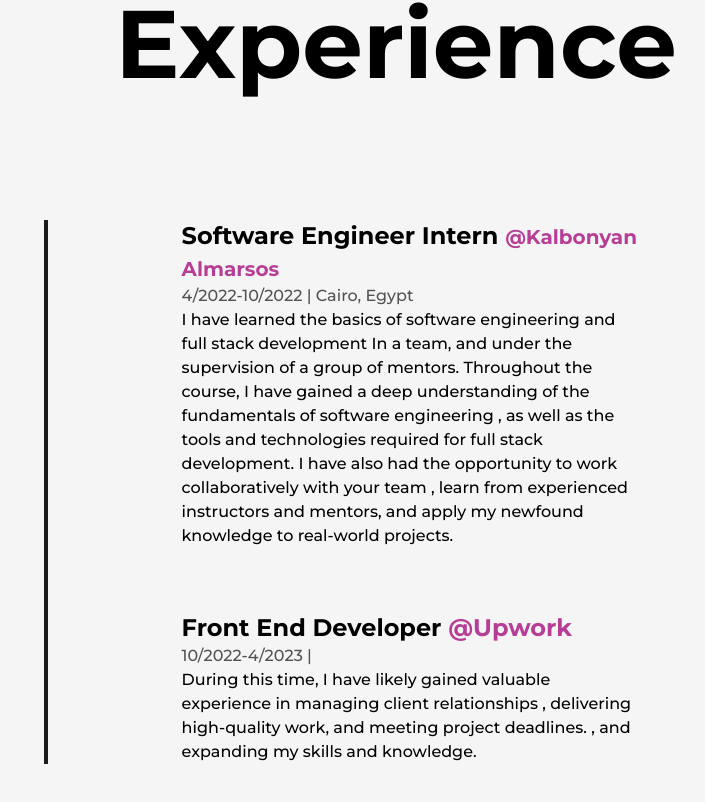
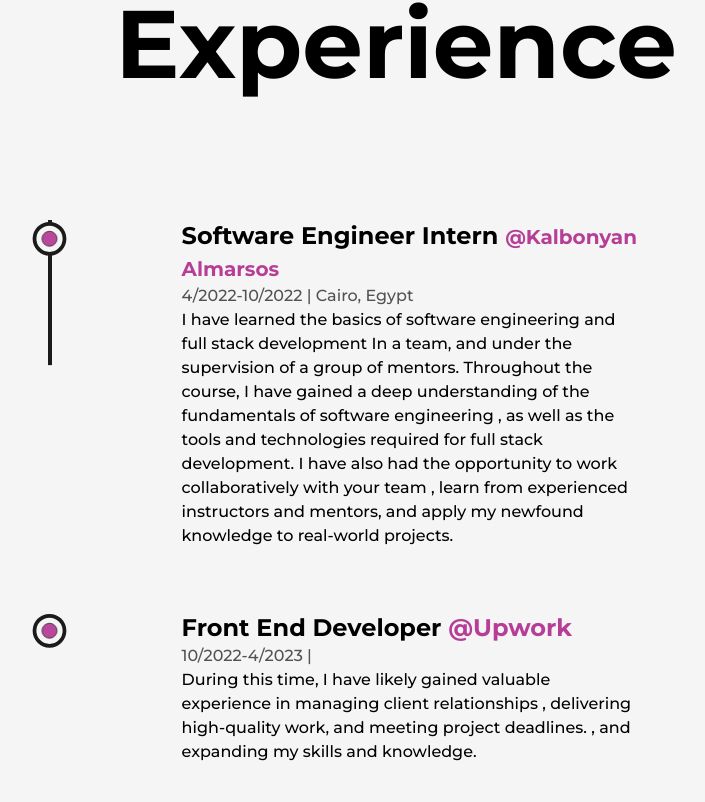
Before and after one commit to AbdelwahabTop/Next.js-Developer-Portfolio, a Next.js app: page /about in a window 1280 px wide. Shown: the part 2328-3130 px from the top of the page, without its empty margins (244-949 px from the left). Built offline with nearby package versions, Linux system fonts and the light colour scheme.

Commit message:
Experence animation

```diff
--- a/src/components/Experience.js
+++ b/src/components/Experience.js
@@ -1,4 +1,6 @@
-import React from "react";
+import React, { useRef } from "react";
+import { motion, useScroll } from "framer-motion";
+import LiIcon from "./LiIcon";
 
 const Details = ({
   position,
@@ -9,9 +11,18 @@ const Details = ({
   work,
   size = "",
 }) => {
+  const ref = useRef(null);
   return (
-    <li className="my-8 first:mt-0 last:mb-0 w-[60%] mx-auto flex flex-col items-center justify-between">
-      <div>
+    <li
+      ref={ref}
+      className="my-8 first:mt-0 last:mb-0 w-[60%] mx-auto flex flex-col items-center justify-between"
+    >
+      <LiIcon reference={ref} />
+      <motion.div
+        initial={{ y: 50 }}
+        whileInView={{ y: 0 }}
+        transition={{ duration: 0.5, type: "spring" }}
+      >
         <h3 className="capitalize font-bold text-2xl ">
           {position}&nbsp;
           <a
@@ -26,20 +37,29 @@ const Details = ({
           {time} | {address}
         </span>
         <p className="font-medium w-full">{work}</p>
-      </div>
+      </motion.div>
     </li>
   );
 };
 
 const Experience = () => {
+  const ref = useRef(null);
+  const { scrollYProgress } = useScroll({
+    target: ref,
+    offset: ["start end", "center start"],
+  });
+
   return (
     <div className="my-64">
       <h2 className="font-bold text-8xl mb-32 w-full text-center">
         Experience
       </h2>
 
-      <div className="w-[75%] mx-auto relative">
-        <div className="absolute left-8 top-0 w-[4px] h-full bg-dark origin-top" />
+      <div ref={ref} className="w-[75%] mx-auto relative">
+        <motion.div
+          style={{ scaleY: scrollYProgress }}
+          className="absolute left-9 top-0 w-[4px] h-full bg-dark origin-top"
+        />
 
         <ul className="w-full flex flex-col items-start justify-between ml-4">
           <Details
--- /dev/null
+++ b/src/components/LiIcon.js
@@ -0,0 +1,23 @@
+import React from "react";
+import { motion, useScroll } from "framer-motion";
+
+const LiIcon = ({reference}) => {
+  const { scrollYProgress } = useScroll({
+    target: reference,
+    offset: ["center end", "center center"],
+  });
+
+  return (
+    <figure className="absolute left-0 stroke-dark">
+      <svg className="-rotate-90" width="75" height="75" viewBox="0 0 100 100">
+        <circle cx="75" cy="50" r="20" className="stroke-primary stroke-1 fill-none" />
+        <motion.circle cx="75" cy="50" r="20" className="stroke-[5px] fill-light" style={{
+          pathLength : scrollYProgress
+        }}/>
+        <circle cx="75" cy="50" r="10" className="animate-pulse stroke-1 fill-primary" />
+      </svg>
+    </figure>
+  );
+};
+
+export default LiIcon;
```
